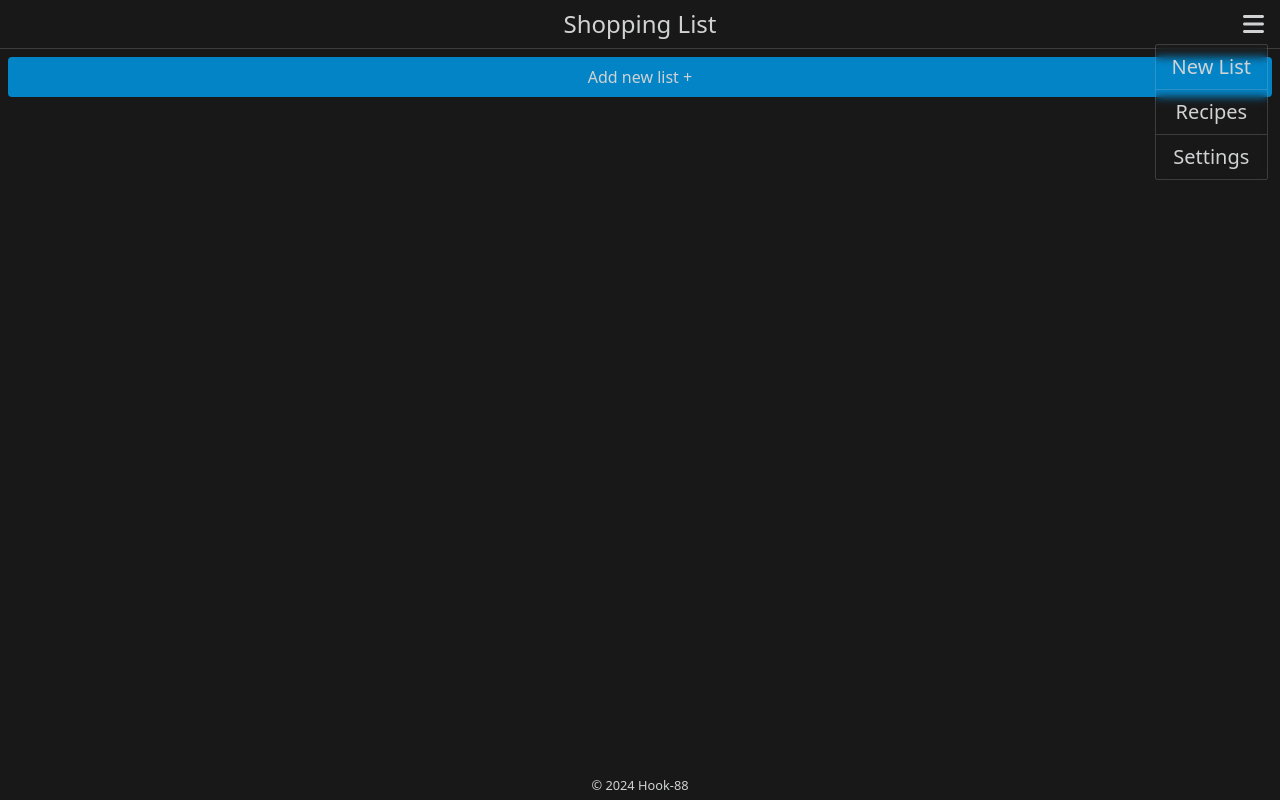
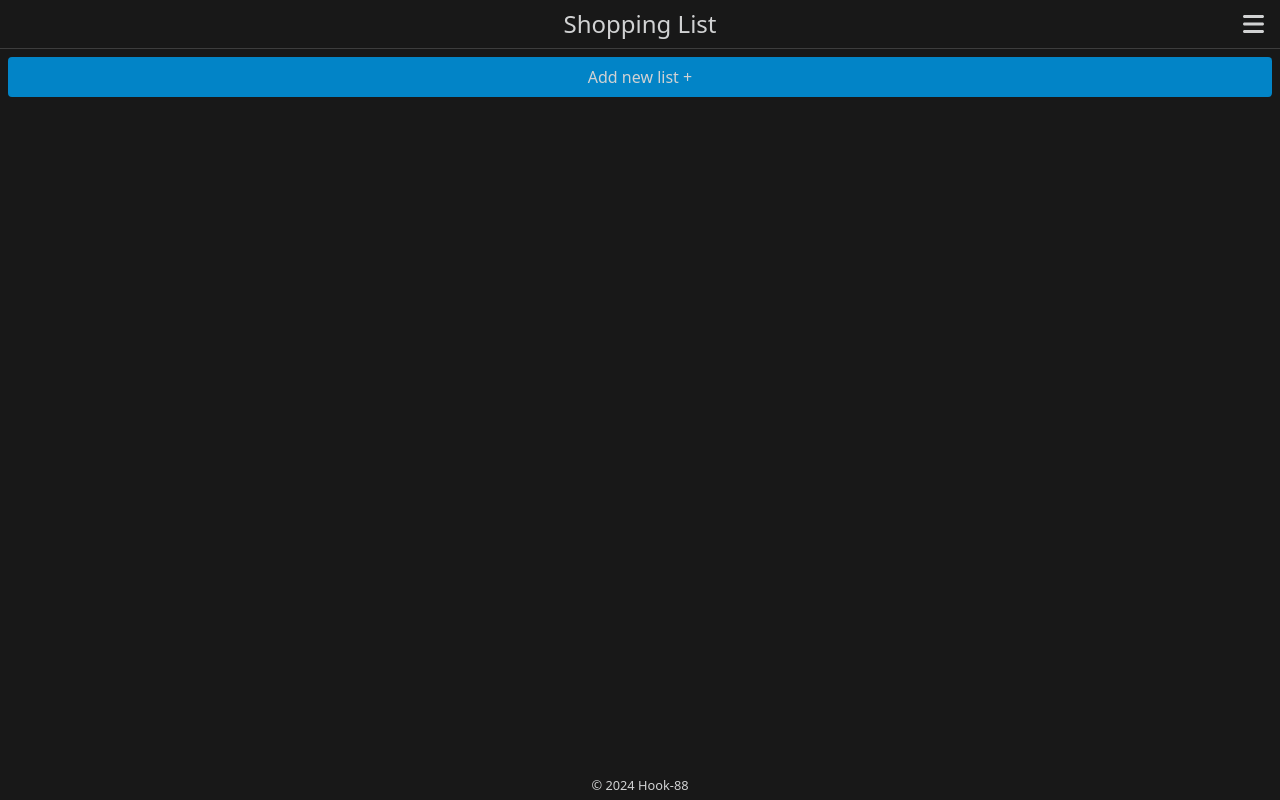
Before and after one commit to Hook-88/shopping-list, a Vue app: page / in a window 1280 px wide. Built offline with nearby package versions, Linux system fonts and the light colour scheme; the HTML template or start-up script is replaced by a standard one.

Commit message:
add logic to toggle Menu open

```diff
--- a/src/components/DropdownMenu/DropdownMenu.vue
+++ b/src/components/DropdownMenu/DropdownMenu.vue
@@ -1,15 +1,28 @@
 <script setup lang="ts">
 import { FontAwesomeIcon } from '@fortawesome/vue-fontawesome'
 import { faBars } from '@fortawesome/free-solid-svg-icons/faBars'
+import { ref } from 'vue'
+
+const isOpen = ref<boolean>(false)
+
+function toggleOpen() {
+  isOpen.value = !isOpen.value
+}
+
+function closeMenu() {
+  isOpen.value = false
+
+}
+
 </script>
 
 <template>
   <div class="relative grid">
-    <button class="flex items-center justify-end pr-2">
+    <button class="flex items-center justify-end pr-2" @click="toggleOpen">
       <FontAwesomeIcon :icon="faBars" />
     </button>
-    <ul class="
-          absolute text-xl text-nowrap
+    <ul @click="closeMenu" v-if="isOpen" class="
+          absolute text-xl text-nowrap text-right
           border border-[#d1d2d3]/20 rounded-sm
           right-1 top-9
           backdrop backdrop-blur-sm
```
